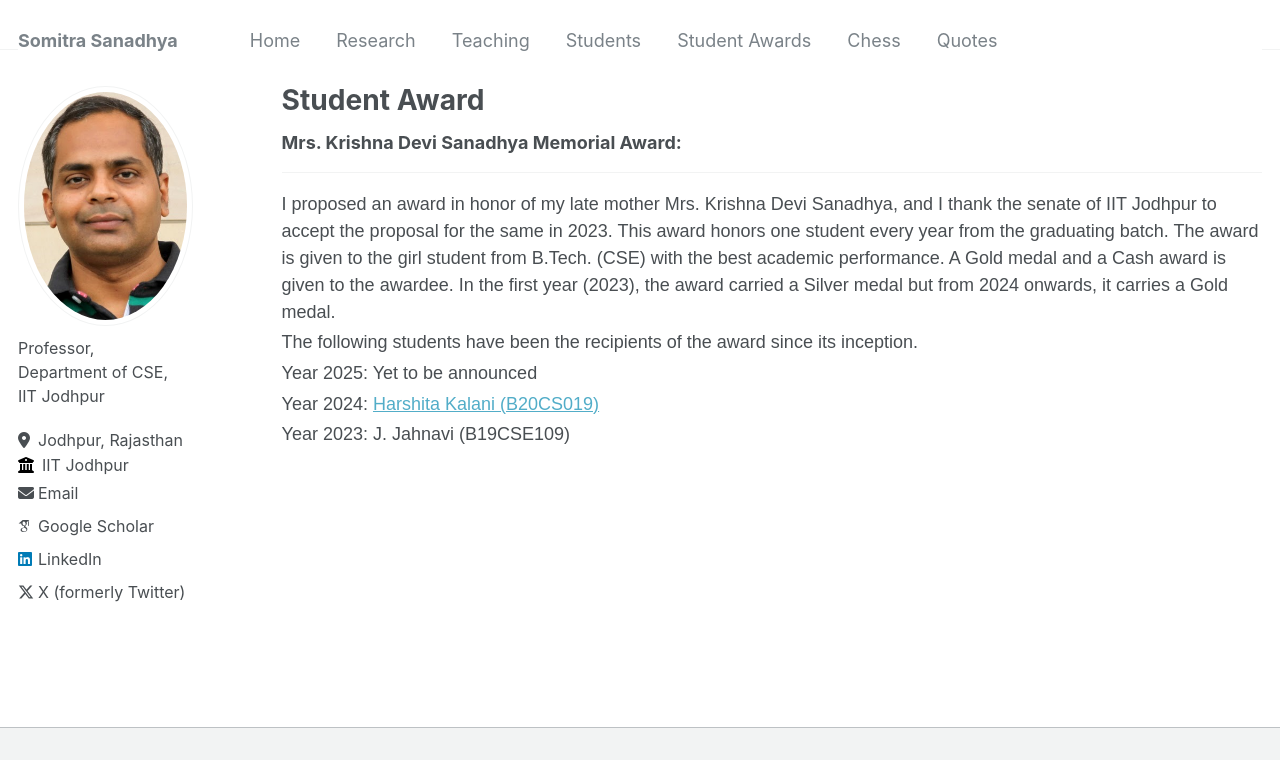
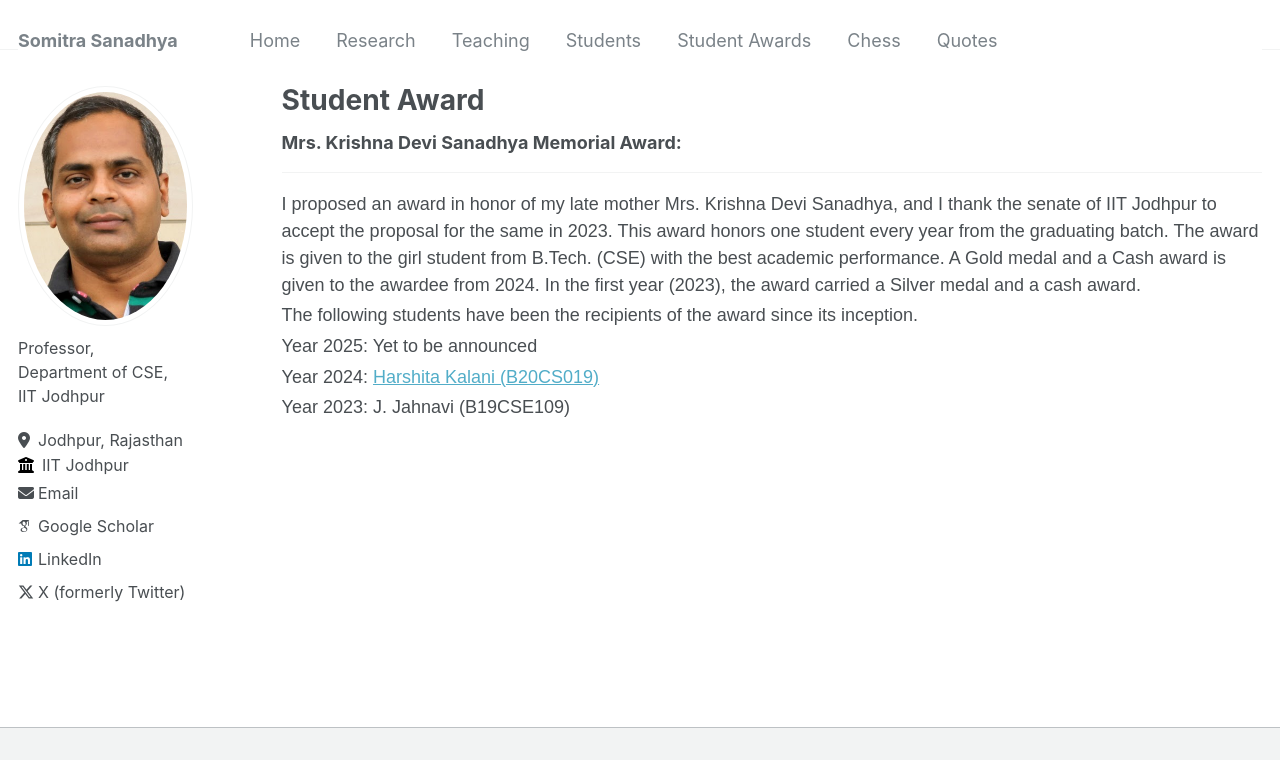
Before and after one commit to somitra-sanadhya/somitra-sanadhya.github.io, a Jekyll site: the page built from _pages/student_award.md, in a window 1280 px wide, cut to the strip 0-760 px from the top of the page. Built offline with Jekyll 4.4.1, drawn with Linux system fonts in a browser that asks for light colours; some web fonts are replaced.

Commit message:
Update student_award.md

```diff
--- a/_pages/student_award.md
+++ b/_pages/student_award.md
@@ -8,7 +8,7 @@ author_profile: true
 ### Mrs. Krishna Devi Sanadhya Memorial Award:
 ----
 
-I proposed an award in honor of my late mother Mrs. Krishna Devi Sanadhya, and I thank the senate of IIT Jodhpur to accept the proposal for the same in 2023. This award honors one student every year from the graduating batch. The award is given to the girl student from B.Tech. (CSE) with the best academic performance. A Gold medal and a Cash award is given to the awardee. In the first year (2023), the award carried a Silver medal but from 2024 onwards, it carries a Gold medal.
+I proposed an award in honor of my late mother Mrs. Krishna Devi Sanadhya, and I thank the senate of IIT Jodhpur to accept the proposal for the same in 2023. This award honors one student every year from the graduating batch. The award is given to the girl student from B.Tech. (CSE) with the best academic performance. A Gold medal and a Cash award is given to the awardee from 2024. In the first year (2023), the award carried a Silver medal and a cash award.
 
 The following students have been the recipients of the award since its inception.
 
```
